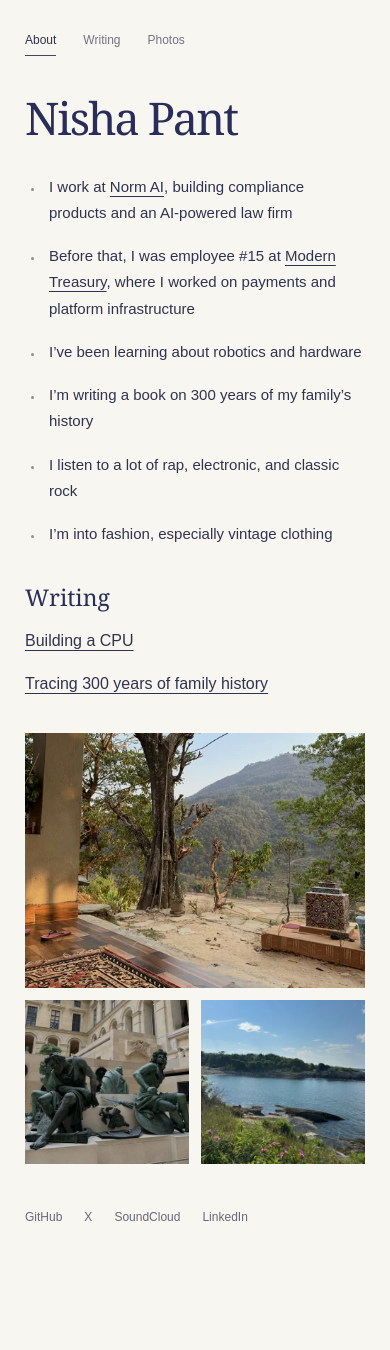
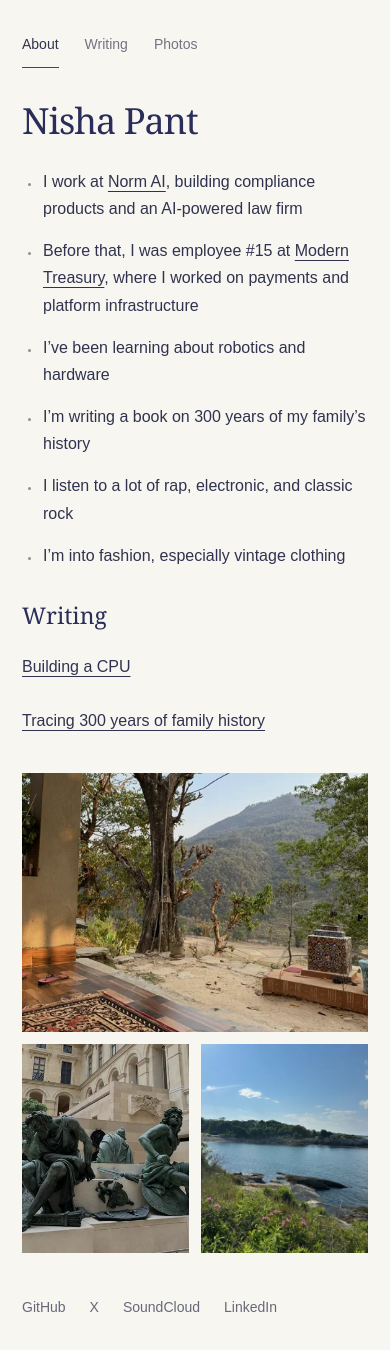
Before and after one commit to nishapant/nishapant.github.io, a React (Create React App) app: page / in a window 390 px wide. Shown: the top 1350 px of the page. Before the commit the page ends 1268 px from the top, so only its background shows below. Built offline with nearby package versions, Linux system fonts and the light colour scheme.

Commit message:
Improve mobile typography, gallery layout, and touch targets

```diff
--- a/src/index.css
+++ b/src/index.css
@@ -13,3 +13,36 @@
 @media(max-width:760px){.essay-images figure:has(a[href*="village-map"]){width:100%}}
 
 .essay-images{max-width:820px}.essay-images figure:has(a[href*="village-map"]){width:100%}
+
+/* Responsive reading and touch targets */
+html{-webkit-text-size-adjust:100%}
+img{max-width:100%}
+.intro>div,.collage,.essay-images,figure{min-width:0}
+@media(max-width:760px){
+ main{width:100%;padding:24px 22px 32px}
+ nav{gap:26px;align-items:center;margin-bottom:32px;font-size:14px}
+ nav a{display:inline-flex;align-items:center;min-height:44px;padding:0 0 3px}
+ h1{font-size:clamp(36px,9vw,45px);line-height:1.16;letter-spacing:-1px;overflow-wrap:break-word}
+ .intro{display:grid;grid-template-columns:minmax(0,1fr);gap:30px}
+ .intro h1{margin-bottom:26px}
+ .bio{font-size:16px;line-height:1.7;padding-left:18px}
+ .bio li{padding-left:3px;margin-bottom:15px}
+ .writing{margin-top:32px}
+ .writing-list{gap:10px;font-size:16px;line-height:1.6}
+ .writing-list a{min-height:44px;display:inline-flex;align-items:center}
+ .collage{display:block;width:100%;max-width:520px;padding:0}
+ .collage .landscape{width:100%;height:auto;aspect-ratio:4/3}
+ .collage .pair{display:grid;grid-template-columns:minmax(0,1fr) minmax(0,1fr);width:100%;gap:12px;margin:12px 0 0}
+ .collage .pair figure:first-child,.collage .pair figure:last-child{width:100%;height:auto;margin:0;aspect-ratio:4/5}
+ .pair .photo-frame{aspect-ratio:4/5}
+ .essay-title,.page h1.essay-title{font-size:clamp(30px,7.5vw,38px);line-height:1.25;letter-spacing:-.5px;margin-bottom:25px}
+ .essay-images{width:100%;max-width:100%;gap:25px}
+ .essay-images figure,.essay-images figure:has(a[href*="village-map"]){width:100%;max-width:100%}
+ .essay-images img{width:100%;height:auto}
+ .essay-images figcaption,.gallery figcaption{display:block;font-size:13px;line-height:1.6}
+ .back-link{font-size:14px;min-height:44px;display:inline-flex;align-items:center;margin-bottom:18px}
+ footer{font-size:14px;gap:8px 24px;margin-top:32px}
+ footer a{display:inline-flex;align-items:center;min-height:44px}
+}
+@media(max-width:600px){.gallery{grid-template-columns:minmax(0,1fr);gap:28px}.gallery .photo-frame,.gallery a.photo-frame{aspect-ratio:4/3}}
+@media(max-width:360px){main{padding-left:18px;padding-right:18px}nav{gap:22px}footer{gap:4px 18px}}
```
